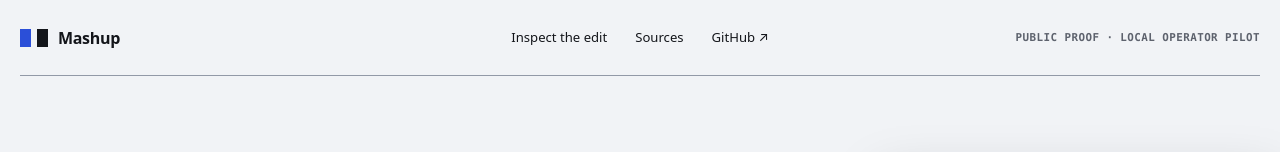
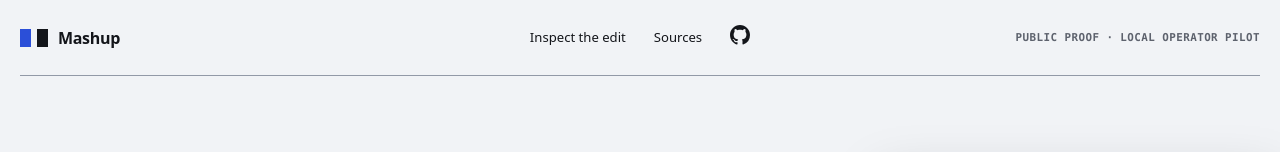
Before and after one commit to sass-maker/mashup, an Astro site in the folder web/: page / in a window 1280 px wide. Shown: the top 152 px of the page. Built offline with nearby package versions, Linux system fonts and the light colour scheme; Astro itself is replaced by a stand-in of ours; no server answers.

Commit message:
feat: link GitHub repository with an icon instead of text (#15)
Refs sass-maker/saas-maker#91

```diff
--- a/web/src/pages/index.astro
+++ b/web/src/pages/index.astro
@@ -139,7 +139,14 @@
       <nav aria-label="Primary navigation">
         <a href="#construction">Inspect the edit</a>
         <a href="#provenance">Sources</a>
-        <a href="https://github.com/sass-maker/mashup" target="_blank" rel="noreferrer">GitHub <span aria-hidden="true">↗</span></a>
+        <a
+          href="https://github.com/sass-maker/mashup"
+          aria-label="GitHub repository"
+          title="GitHub repository"
+          target="_blank"
+          rel="noopener noreferrer"
+          ><svg viewBox="0 0 16 16" width="20" height="20" fill="currentColor" aria-hidden="true"><path d="M8 0C3.58 0 0 3.58 0 8c0 3.54 2.29 6.53 5.47 7.59.4.07.55-.17.55-.38 0-.19-.01-.82-.01-1.49-2.01.37-2.53-.49-2.69-.94-.09-.23-.48-.94-.82-1.13-.28-.15-.68-.52-.01-.53.63-.01 1.08.58 1.23.82.72 1.21 1.87.87 2.33.66.07-.52.28-.87.51-1.07-1.78-.2-3.64-.89-3.64-3.95 0-.87.31-1.59.82-2.15-.08-.2-.36-1.02.08-2.12 0 0 .67-.21 2.2.82.64-.18 1.32-.27 2-.27.68 0 1.36.09 2 .27 1.53-1.04 2.2-.82 2.2-.82.44 1.1.16 1.92.08 2.12.51.56.82 1.27.82 2.15 0 3.07-1.87 3.75-3.65 3.95.29.25.54.73.54 1.48 0 1.07-.01 1.93-.01 2.2 0 .21.15.46.55.38A8.013 8.013 0 0016 8c0-4.42-3.58-8-8-8z"></path></svg></a
+        >
       </nav>
       <span class="release-state">Public proof · local operator pilot</span>
     </header>
```
